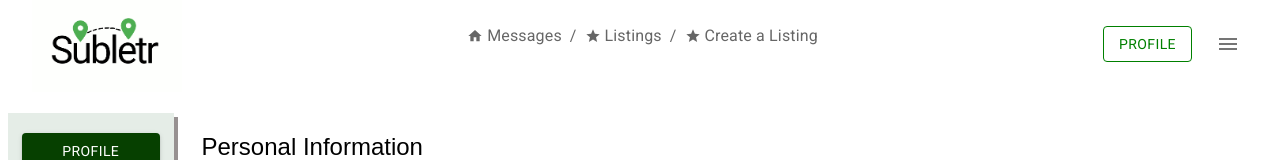
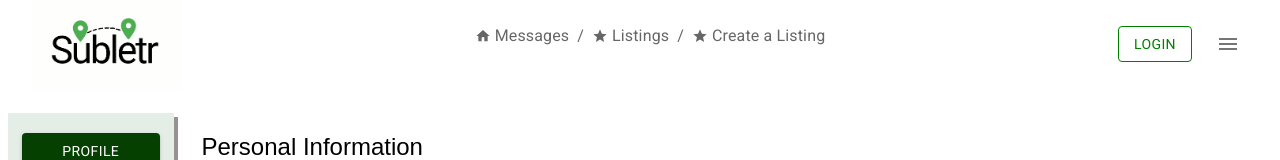
Before and after one commit to cs-130/subletr, a React (Create React App) app in the folder subletr-reactapp/: page /profile in a window 1280 px wide. Shown: the top 160 px of the page. Built offline with nearby package versions, Linux system fonts and the light colour scheme; no server answers.

Commit message:
add login/logout to home instead of profile

```diff
--- a/subletr-reactapp/src/components/headerNoSearch.js
+++ b/subletr-reactapp/src/components/headerNoSearch.js
@@ -16,6 +16,7 @@ function HeaderComponent() {
   const [isFilterVisible, setIsFilterVisible] = useState(false);
   const {
     userId,
+    logUserOut,
   } = useContext(UserContext)
   const toggleFilter = () => { // Toggle filter visibility
     setIsFilterVisible(prevState => !prevState);
@@ -37,7 +38,17 @@ function HeaderComponent() {
 
 
         <Box display="flex" alignItems="center" gap={2}>
-          { !userId &&
+          { userId ?
+            <Button
+              variant="outlined"
+              sx={{ borderColor: "green", color: "green" }}
+              onClick={() =>
+                logUserOut()
+              }
+            >
+              Logout
+            </Button>
+            :
             <Button
               variant="outlined"
               sx={{ borderColor: "green", color: "green" }}
@@ -45,7 +56,7 @@ function HeaderComponent() {
                 (window.location.href = `http://localhost:5000/auth/google`)
               }
             >
-              Profile
+              Login
             </Button>
           }
           <IconButton>
--- a/subletr-reactapp/src/context/UserContext.js
+++ b/subletr-reactapp/src/context/UserContext.js
@@ -1,7 +1,7 @@
 import React, { createContext, useState, useEffect } from "react"
 import { v4 as uuid } from 'uuid';
 import { isLoggedIn } from '../api/api';
-
+import { logoutCustomer } from '../api/api';
 
 
 export const UserContext = createContext()
@@ -17,12 +17,20 @@ export const UserProvider = ({ children }) => {
         }
     }
 
+    const logUserOut = async () => {
+        const data = await logoutCustomer()
+        if (data) {
+            setUserId()
+        }
+    }
+
     return (
         <UserContext.Provider
             value={{
                 userId,
                 setUserId,
                 isUserLoggedIn,
+                logUserOut,
             }}
         >
             {children}
```
